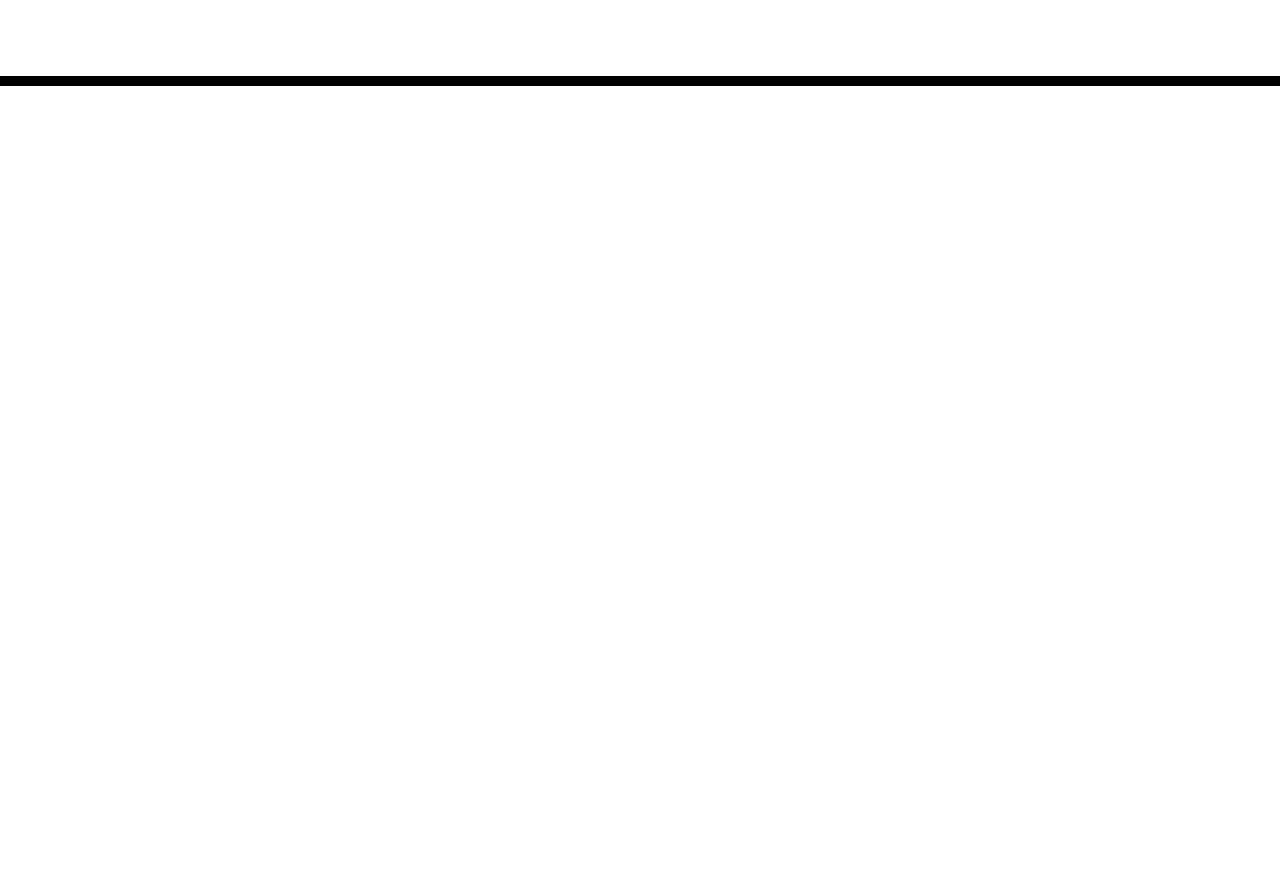
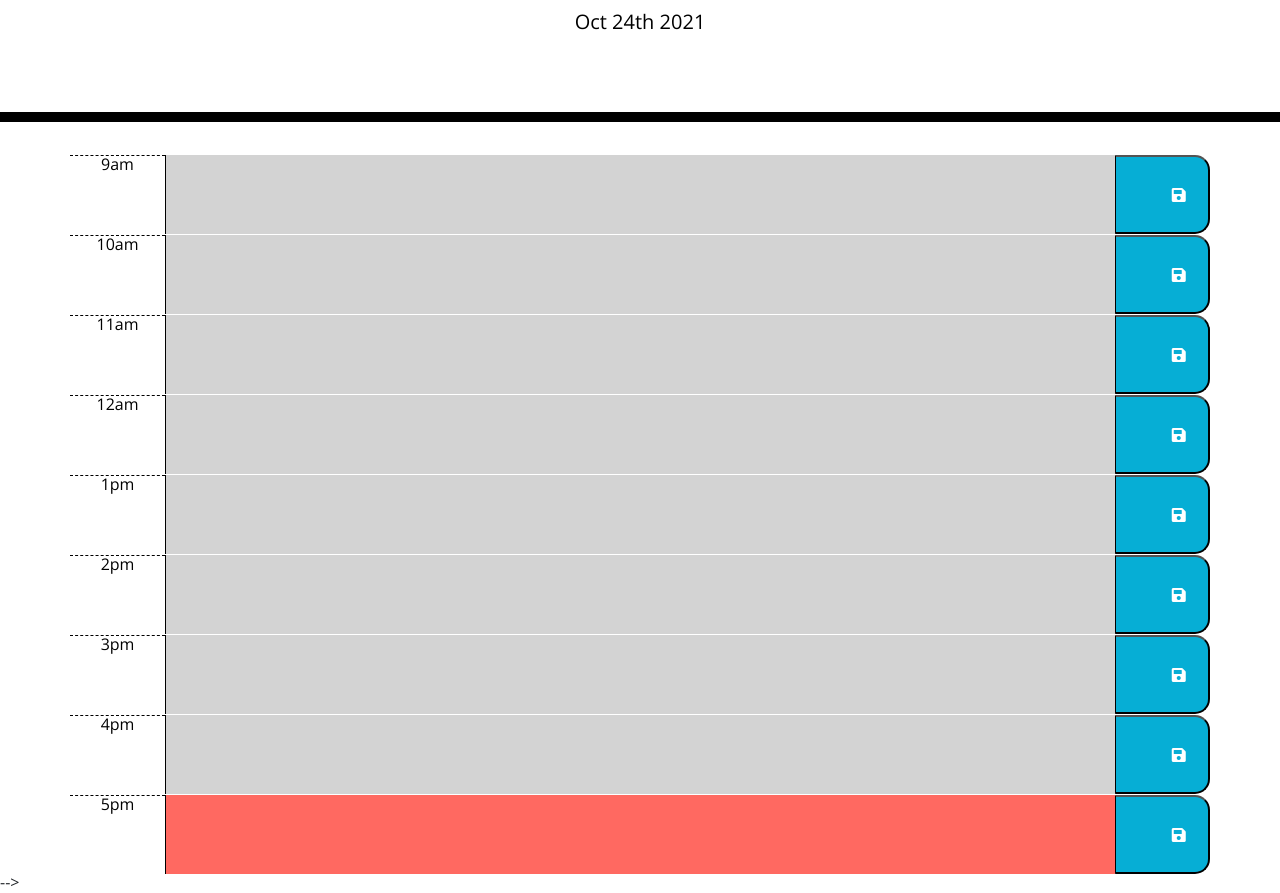
Before and after one commit to FrankShock/Workdayplanner, a plain HTML site: page index.html in a window 1280 px wide. Shown: the part 182-1075 px from the top of the page. Before the commit the page ends 800 px from the top, so only its background shows below. Drawn offline with nearby package versions, Linux system fonts and the light colour scheme; files that its build step writes are made by us from their sources.

Commit message:
made new changes and staretred code

```diff
--- /dev/null
+++ b/assets/js/script.js
@@ -0,0 +1,30 @@
+var scheduleArea = $(".schedule");
+// var timeRow = $(".timeRow");
+var timeRow = [];
+var currentDate = moment().format("MMM Do YYYY");
+var currentHour = parseInt(moment().format("H"));
+var toDos = [];
+
+$("#currentDay").text(currentDate);
+
+setRows();
+function setRows() {
+
+    $("textarea").each(function () {
+        var thisRow = $(this).attr("id");
+        timeRow.push(thisRow);
+    });
+
+    for (var i = 0; i < timeRow.length; i++) {
+        var timeNum = parseInt(timeRow[i])
+
+
+        if ((timeNum) === currentHour) {
+            $("textarea[id=" + timeRow[i] + "]").addClass("present");
+        } else if ((timeNum) > currentHour) {
+            $("textarea[id=" + timeRow[i] + "]").addClass("future");
+        } else {
+            $("textarea[id=" + timeRow[i] + "]").addClass("past");
+        }
+    }
+}
--- a/index.html
+++ b/index.html
@@ -1,38 +1,115 @@
 <!DOCTYPE html>
 <html lang="en">
+
 <head>
   <meta charset="UTF-8" />
   <meta name="viewport" content="width=device-width, initial-scale=1.0" />
   <meta http-equiv="X-UA-Compatible" content="ie=edge" />
-    <link
-      rel="stylesheet"
-      href="https://stackpath.bootstrapcdn.com/bootstrap/4.3.1/css/bootstrap.min.css"
-    />
-    <link
-      rel="stylesheet"
-      href="https://use.fontawesome.com/releases/v5.8.1/css/all.css"
-      integrity="sha384-50oBUHEmvpQ+1lW4y57PTFmhCaXp0ML5d60M1M7uH2+nqUivzIebhndOJK28anvf"
-      crossorigin="anonymous"
-    />
-    <link
-      href="https://fonts.googleapis.com/css?family=Open+Sans&display=swap"
-      rel="stylesheet"
-    />
-    <link rel="stylesheet" href="style.css" />
-    <title>Work Day Scheduler</title>
+  <link rel="stylesheet" href="https://stackpath.bootstrapcdn.com/bootstrap/4.3.1/css/bootstrap.min.css" />
+  <link rel="stylesheet" href="https://use.fontawesome.com/releases/v5.8.1/css/all.css"
+    integrity="sha384-50oBUHEmvpQ+1lW4y57PTFmhCaXp0ML5d60M1M7uH2+nqUivzIebhndOJK28anvf" crossorigin="anonymous" />
+  <link href="https://fonts.googleapis.com/css?family=Open+Sans&display=swap" rel="stylesheet" />
+  <link rel="stylesheet" href="./assets/css/style.css" />
+  <title>Work Day Planner</title>
 </head>
 
 <body>
   <header class="jumbotron">
-      <h1 class="display-3">Work Day Scheduler</h1>
-      <p class="lead">A simple calendar app for scheduling your work day</p>
+    <h1 class="display-3">Work Day Planner</h1>
+    <p class="lead">A very simple planner for you workday</p>
     <p id="currentDay" class="lead"></p>
   </header>
+
   <div class="container">
-      <!-- Timeblocks go here -->
+    <div class="row time-block">
+      <div class="col-2 col-lg-1 hour">9am</div>
+      <textarea class="col-8 col-lg-10" id="9"></textarea>
+      <button type="button" class="col-2 col-lg-1 saveBtn justify-content-center align-items-center">
+        <i class="fas fa-save"></i>
+      </button>
     </div>
 
-    <script src="https://code.jquery.com/jquery-3.4.1.min.js"></script>
-    <script src="https://cdnjs.cloudflare.com/ajax/libs/moment.js/2.24.0/moment.min.js"></script>
+    <div class="row time-block">
+      <div class="col-2 col-lg-1 hour">10am</div>
+      <textarea class="col-8 col-lg-10" id="10"></textarea>
+      <button type="button" class="col-2 col-lg-1 saveBtn justify-content-center align-items-center">
+        <i class="fas fa-save"></i>
+      </button>
+    </div>
+
+    <div class="row time-block">
+      <div class="col-2 col-lg-1 hour">11am</div>
+      <textarea class="col-8 col-lg-10" id="11"></textarea>
+      <button type="button" class="col-2 col-lg-1 saveBtn justify-content-center align-items-center">
+        <i class="fas fa-save"></i>
+      </button>
+    </div>
+
+    <div class="row time-block">
+      <div class="col-2 col-lg-1 hour">12am</div>
+      <textarea class="col-8 col-lg-10" id="12"></textarea>
+      <button type="button" class="col-2 col-lg-1 saveBtn justify-content-center align-items-center">
+        <i class="fas fa-save"></i>
+      </button>
+    </div>
+
+    <div class="row time-block">
+      <div class="col-2 col-lg-1 hour">1pm</div>
+      <textarea class="col-8 col-lg-10" id="13"></textarea>
+      <button type="button" class="col-2 col-lg-1 saveBtn justify-content-center align-items-center">
+        <i class="fas fa-save"></i>
+      </button>
+    </div>
+
+    <div class="row time-block">
+      <div class="col-2 col-lg-1 hour">2pm</div>
+      <textarea class="col-8 col-lg-10" id="14"></textarea>
+      <button type="button" class="col-2 col-lg-1 saveBtn justify-content-center align-items-center">
+        <i class="fas fa-save"></i>
+      </button>
+    </div>
+
+    <div class="row time-block">
+      <div class="col-2 col-lg-1 hour">3pm</div>
+      <textarea class="col-8 col-lg-10" id="15"></textarea>
+      <button type="button" class="col-2 col-lg-1 saveBtn justify-content-center align-items-center">
+        <i class="fas fa-save"></i>
+      </button>
+    </div>
+
+    <div class="row time-block">
+      <div class="col-2 col-lg-1 hour">4pm</div>
+      <textarea class="col-8 col-lg-10" id="16"></textarea>
+      <button type="button" class="col-2 col-lg-1 saveBtn justify-content-center align-items-center">
+        <i class="fas fa-save"></i>
+      </button>
+    </div>
+
+
+    <div class="row time-block">
+      <div class="col-2 col-lg-1 hour">5pm</div>
+      <textarea class="col-8 col-lg-10" id="17"></textarea>
+      <button type="button" class="col-2 col-lg-1 saveBtn justify-content-center align-items-center">
+        <i class="fas fa-save"></i>
+      </button>
+    </div>
+  </div>
+
+  <script src="https://cdnjs.cloudflare.com/ajax/libs/jquery/3.2.1/jquery.min.js"></script>
+  <script src="https://cdnjs.cloudflare.com/ajax/libs/moment.js/2.24.0/moment.min.js"></script> -->
+  <script src="./assets/js/script.js"></script>
+
+
+
 </body>
+<script>
+
+
+
+
+</script>
+
+
+
+
 </html>
```
Also changed, not shown: assets/css/style.css (renamed from assets/style.css). Lines whose indentation alone changed are shown as unchanged.
